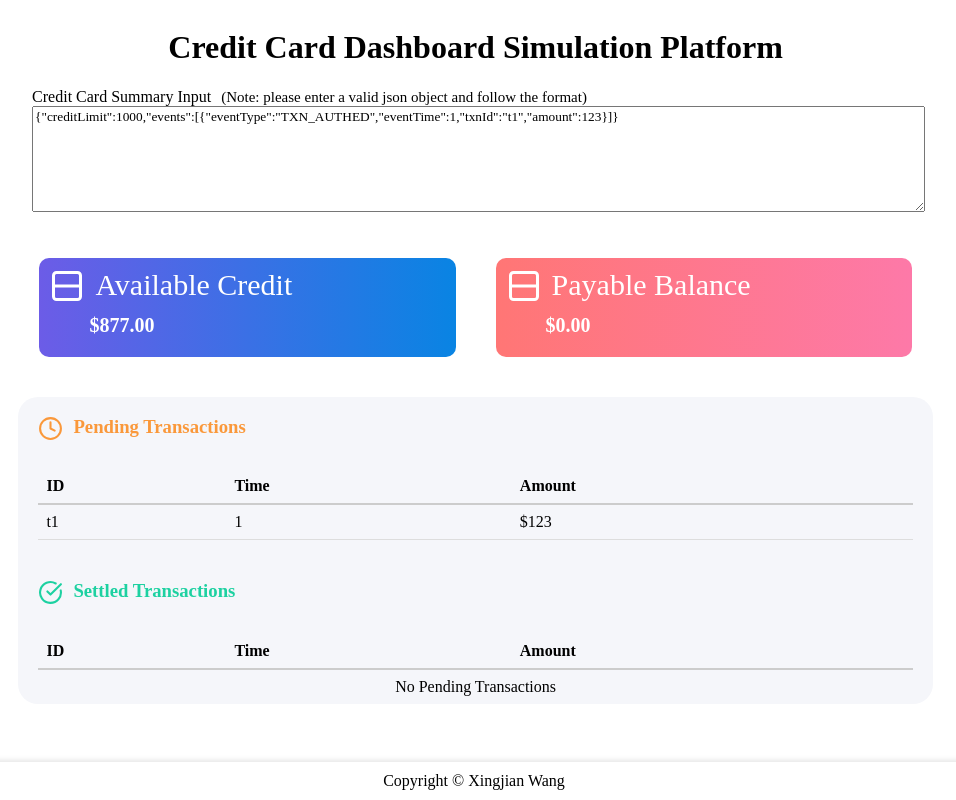
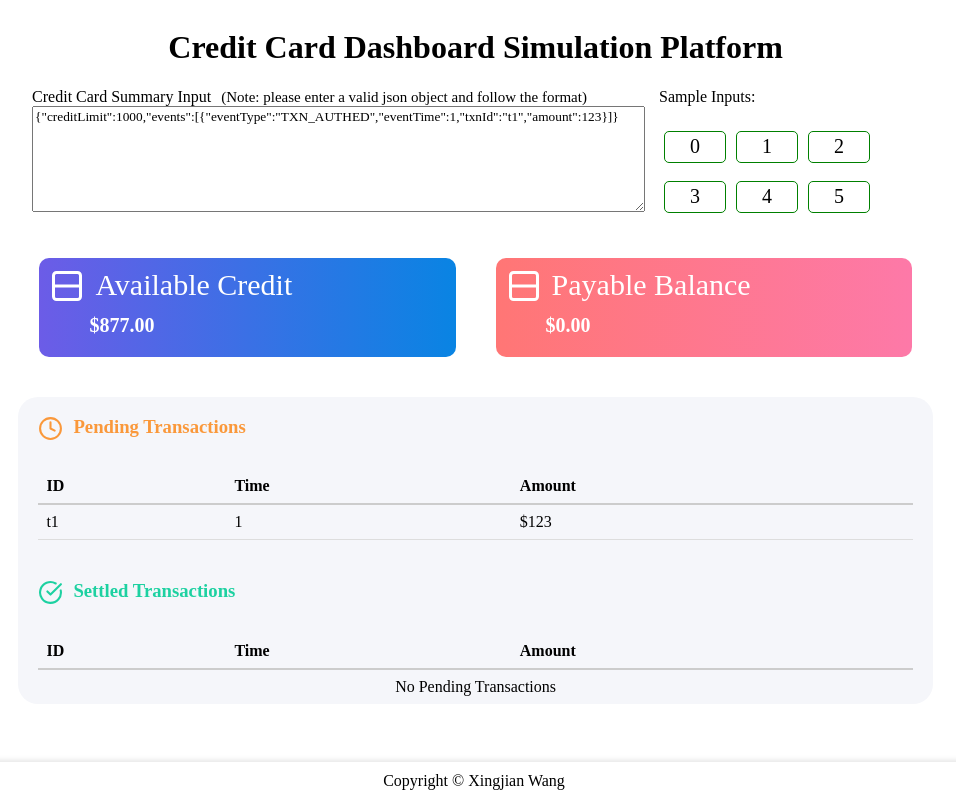
Before and after one commit to illi-507/Pomelo-credit-card, a React (Vite) app: page / in a window 1280 px wide. Shown: the whole page, without its empty margins (166-1122 px from the left). Built offline with nearby package versions, Linux system fonts and the light colour scheme.

Commit message:
feat: add sample inputs option

```diff
--- a/src/App.css
+++ b/src/App.css
@@ -11,10 +11,47 @@
   align-items: center;
 }
 
-.textarea-container {
+.user-input-secton {
   width: 70%;
   height: 100px;
   margin-bottom: 50px;
+  display: flex;
+}
+
+.textarea-container {
+  width: 70%;
+}
+
+.sample-input-container {
+  width: 30%;
+  margin-left: 20px;
+  height: 100%;
+}
+
+.sample-input {
+  margin-top: 20px;
+  display: flex;
+  flex-wrap: wrap;
+  width: 100%;
+  height: 100%;
+}
+
+.input-card {
+  margin: 5px;
+  width: 60px;
+  height: 30px;
+  border: 1px solid green;
+  border-radius: 5px;
+  cursor: pointer;
+  display: flex;
+  justify-content: center;
+  align-items: center;
+  font-size: 20px;
+}
+
+.input-card:hover {
+  background-color: black;
+  color: white;
 }
 
 .user-input-section {
--- a/src/App.jsx
+++ b/src/App.jsx
@@ -3,6 +3,7 @@ import { summarize } from "./util/util";
 import { Textarea } from "./components/textarea";
 import { Clock, CircleCheckBig, Rows2 } from "lucide-react";
 import "./App.css";
+import { Samples } from "./data/data";
 
 const defaultInput = `{"creditLimit":1000,"events":[{"eventType":"TXN_AUTHED","eventTime":1,"txnId":"t1","amount":123}]}`;
 
@@ -30,14 +31,35 @@ export default function PomeloDashboard() {
 
   console.log("type: ", typeof summary.availableCredit);
 
+  function handleSampleInput(index) {
+    setInput(JSON.stringify(Samples[index]));
+  }
   return (
     <div className="app-container">
       <h1>Credit Card Dashboard Simulation Platform</h1>
-      <Textarea
-        value={input}
-        onChange={(e) => setInput(e.target.value)}
-        errorMsg={errorMsg}
-      />
+      <div className="user-input-secton">
+        <Textarea
+          value={input}
+          onChange={(e) => setInput(e.target.value)}
+          errorMsg={errorMsg}
+        />
+        <div className="sample-input-container">
+          Sample Inputs:
+          <div className="sample-input">
+            {Samples.map((item, index) => {
+              return (
+                <div
+                  className="input-card"
+                  key={index}
+                  onClick={() => handleSampleInput(index)}
+                >
+                  {index}
+                </div>
+              );
+            })}
+          </div>
+        </div>
+      </div>
 
       <div className="balance-section-container">
         <div className="available-credit">
--- /dev/null
+++ b/src/data/data.js
@@ -0,0 +1,63 @@
+export const Samples = [
+  {
+    creditLimit: 1000,
+    events: [
+      { eventType: "TXN_AUTHED", eventTime: 1, txnId: "t1", amount: 123 },
+    ],
+  },
+  {
+    creditLimit: 1000,
+    events: [
+      { eventType: "TXN_AUTHED", eventTime: 1, txnId: "t1", amount: 123 },
+      { eventType: "TXN_AUTH_CLEARED", eventTime: 2, txnId: "t1" },
+    ],
+  },
+  {
+    creditLimit: 1000,
+    events: [
+      { eventType: "TXN_AUTHED", eventTime: 1, txnId: "t1", amount: 123 },
+      { eventType: "TXN_SETTLED", eventTime: 2, txnId: "t1", amount: 456 },
+    ],
+  },
+  {
+    creditLimit: 1000,
+    events: [
+      { eventType: "TXN_AUTHED", eventTime: 1, txnId: "t1", amount: 123 },
+      { eventType: "TXN_SETTLED", eventTime: 2, txnId: "t1", amount: 456 },
+      {
+        eventType: "PAYMENT_INITIATED",
+        eventTime: 3,
+        txnId: "p1",
+        amount: -456,
+      },
+    ],
+  },
+  {
+    creditLimit: 1000,
+    events: [
+      { eventType: "TXN_AUTHED", eventTime: 1, txnId: "t1", amount: 123 },
+      { eventType: "TXN_SETTLED", eventTime: 2, txnId: "t1", amount: 456 },
+      {
+        eventType: "PAYMENT_INITIATED",
+        eventTime: 3,
+        txnId: "p1",
+        amount: -456,
+      },
+      { eventType: "PAYMENT_CANCELED", eventTime: 4, txnId: "p1" },
+    ],
+  },
+  {
+    creditLimit: 1000,
+    events: [
+      { eventType: "TXN_AUTHED", eventTime: 1, txnId: "t1", amount: 123 },
+      { eventType: "TXN_SETTLED", eventTime: 2, txnId: "t1", amount: 456 },
+      {
+        eventType: "PAYMENT_INITIATED",
+        eventTime: 3,
+        txnId: "p1",
+        amount: -456,
+      },
+      { eventType: "PAYMENT_POSTED", eventTime: 4, txnId: "p1" },
+    ],
+  },
+];
```
